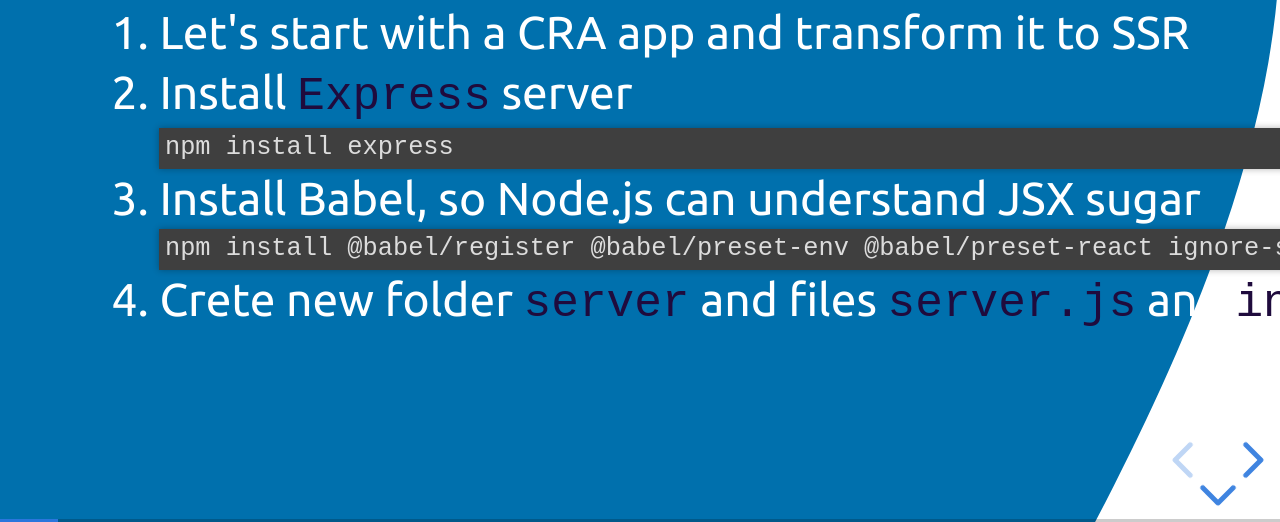
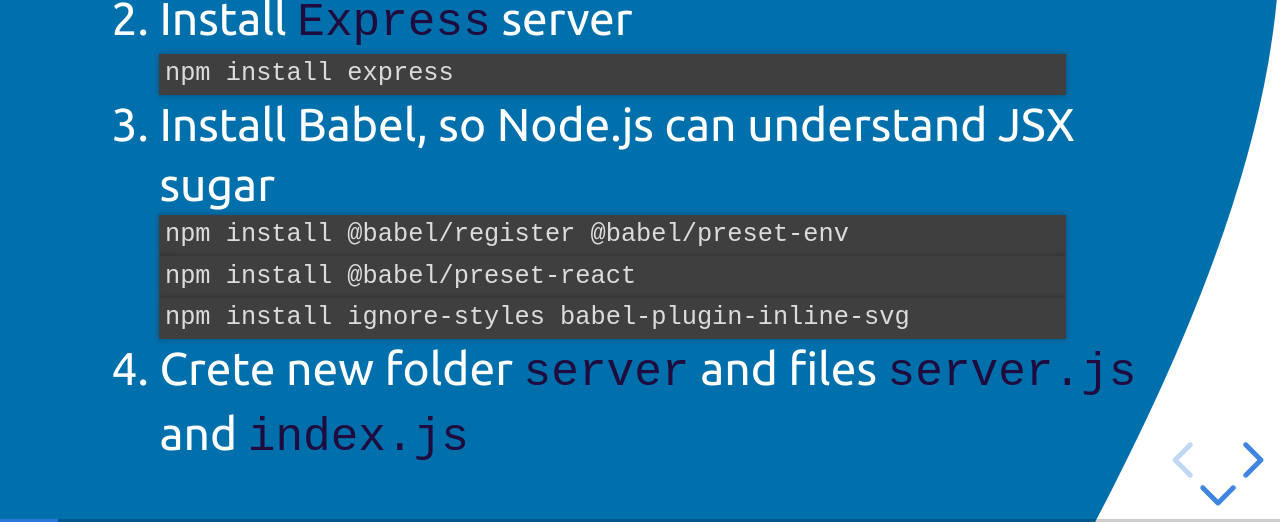
Before and after one commit to devonfw-react-training/devonfw-nextjs-training, a plain HTML site: page exercises/index.html in a window 1280 px wide. Both pictures are taken after a click on the button "next slide". Shown: the part 278-800 px from the top of the page. Drawn offline with nearby package versions, Linux system fonts and the light colour scheme.

```diff
--- a/exercises/index.html
+++ b/exercises/index.html
@@ -71,7 +71,11 @@
                         <li>
                             Install Babel, so Node.js can understand JSX sugar
                             <pre
-                                style="margin: 0"><code class="hljs bash" data-trim>npm install @babel/register @babel/preset-env @babel/preset-react ignore-styles babel-plugin-inline-svg</code></pre>
+                                style="margin: 0"><code class="hljs bash" data-trim>npm install @babel/register @babel/preset-env</code></pre>
+                            <pre
+                                style="margin: 0"><code class="hljs bash" data-trim>npm install @babel/preset-react</code></pre>
+                            <pre
+                                style="margin: 0"><code class="hljs bash" data-trim>npm install ignore-styles babel-plugin-inline-svg</code></pre>
                         </li>
                         <li>
                             Crete new folder <code>server</code> and files
```
